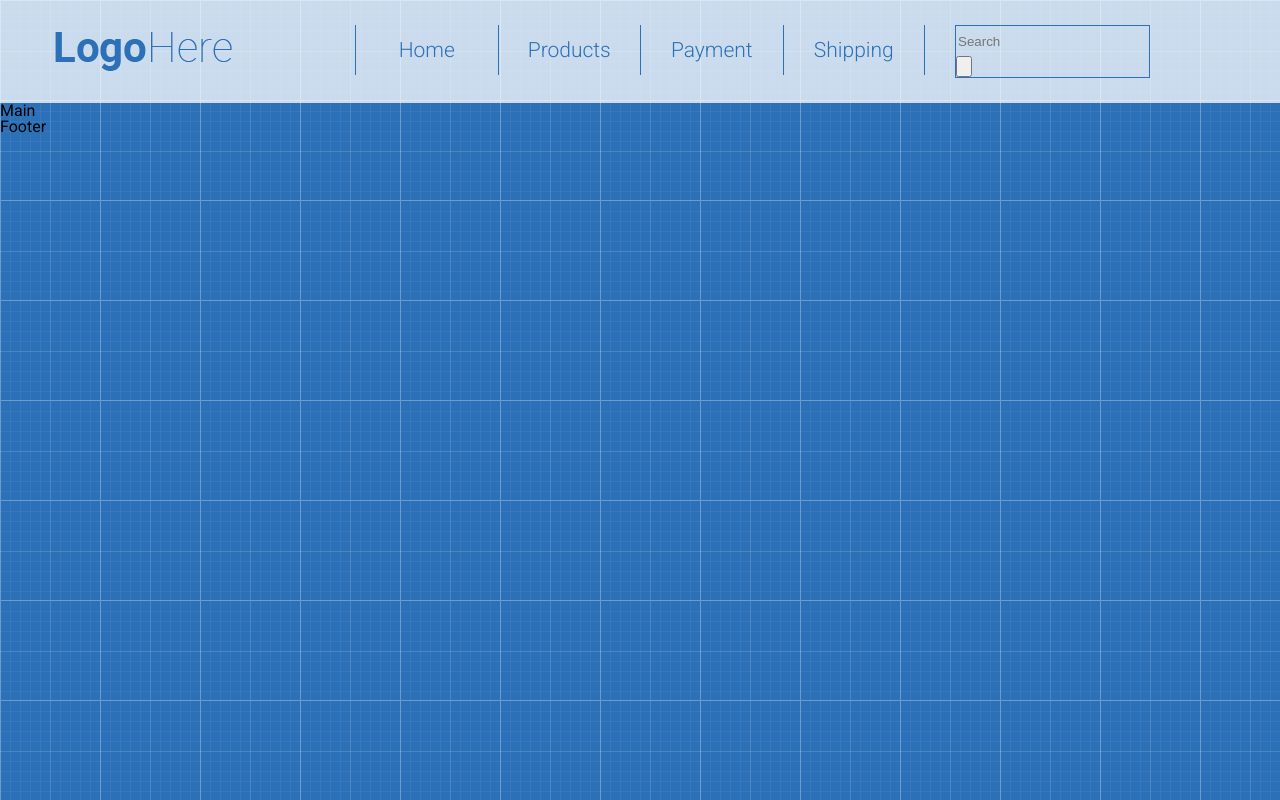
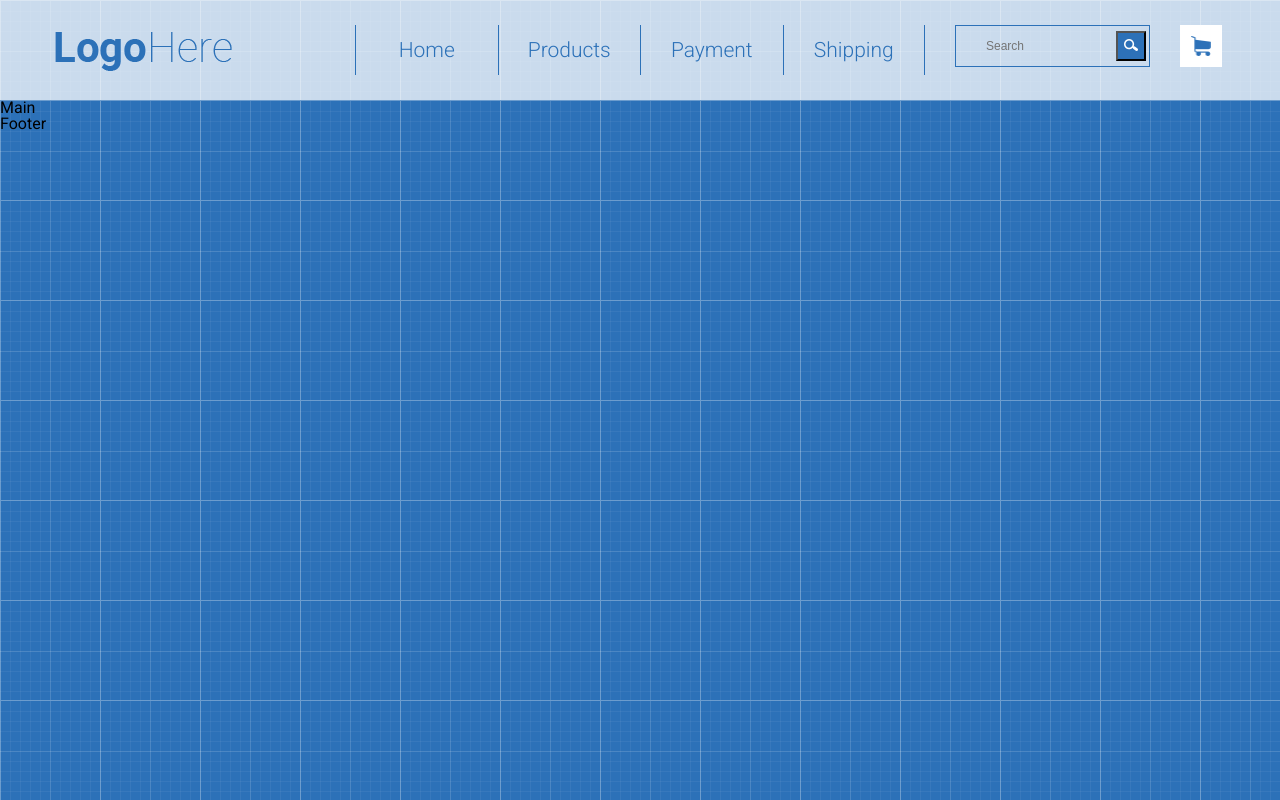
Before and after one commit to OliaZaiats/OliaZaiats.github.io, a plain HTML site: page index.html in a window 1280 px wide. Drawn offline with Linux system fonts and the light colour scheme.

Commit message:
added search button and online shopping cart

```diff
--- a/index.html
+++ b/index.html
@@ -38,8 +38,17 @@
                             <div class="search">
                                 <form action="" class="form-search">
                                     <input type="text" class="input-search-text" placeholder="Search">
-                                    <input type="button" class="input-search-button">
+                                    <button class="input-search-button">
+                                        <img src="demoShop/icon (4).png" alt="">
+                                    </button>
                                 </form>
+                            </div>
+                        </div>
+                        <div class="col-md-3">
+                            <div class="shoppingCart">
+                                <div class="square">
+                                    <img src="demoShop/icon (1).png" alt="" class="cart">
+                                </div>
                             </div>
                         </div>
                     </div>
--- a/style.css
+++ b/style.css
@@ -6,6 +6,7 @@ body{
     font-family: 'Roboto', sans-serif;
     background-image: url(demoShop/patt.png);
 }
+
 .container{
     width: 1200px;
     padding-left: 15px;
@@ -13,15 +14,18 @@ body{
     margin-left: auto;
     margin-right: auto;
 }
+
 .row{
     margin-left: -15px;
     margin-right: -15px;
 }
+
 .row:after, .menu:after{
     content: "";
     display: block;
     clear: both;
 }
+
 [class*="col-"] {
     float: left;
     padding-left: 15px;
@@ -30,24 +34,30 @@ body{
 .col-md-3{
     width: 25%;
 }
+
 .col-md-6{
     width: 50%;
 }
+
 .header{
     background-color: rgba(255, 255, 255, 0.75);
     padding: 25px 0;
 }
+
 .logo{
     margin-top: 7px;
 }
+
 .menu li{
     float: left;
     width: 25%;
     border-left: 1px solid #2c71b8;
 }
+
 .menu >li:last-child{
     border-right: 1px solid #2c71b8;
 }
+
 .menu >li > a{
     display: block;
     text-decoration: none;
@@ -63,6 +73,7 @@ body{
     color: white;
     background-color: #2c71b8;
 }
+
 .col-md-9{
     width: 75%;
 }
@@ -70,8 +81,58 @@ body{
 .search{
     border: 1px solid #2c71b8;
 }
+
+.form-search{
+    width: 200px;
+    height: 40px;
+    position: relative;
+}
+
 .input-search-text{
     background-color: transparent;
     border: none;
+    height: 40px;
+    width: 160px;
+    font-size: 12px;
+    padding-left: 10px;
+    padding-right: 10px;
+}
+
+.form-search > input::placeholder{
+    padding-left: 20px;
+}
+
+.input-search-text:focus{
+    outline: none;
+}
+
+.input-search-button{
+    width: 30px;
     height: 30px;
+    position: absolute;
+    top: 50%;
+    transform: translate(0, -50%);
+    background-color: #2d71b8;
 }
+
+.input-search-button:hover{
+    background-color: #6293c9;
+}
+
+
+.square{
+    width: 42px;
+    height: 42px;
+    background-color: #fff;
+    position: relative;
+    line-height: 42;
+}
+
+.cart{
+    position: absolute;
+    top: 50%;
+    transform: translate(0, -50%);
+    left: 25%;
+    width: 20px;
+    height: 20px;
+}
```
